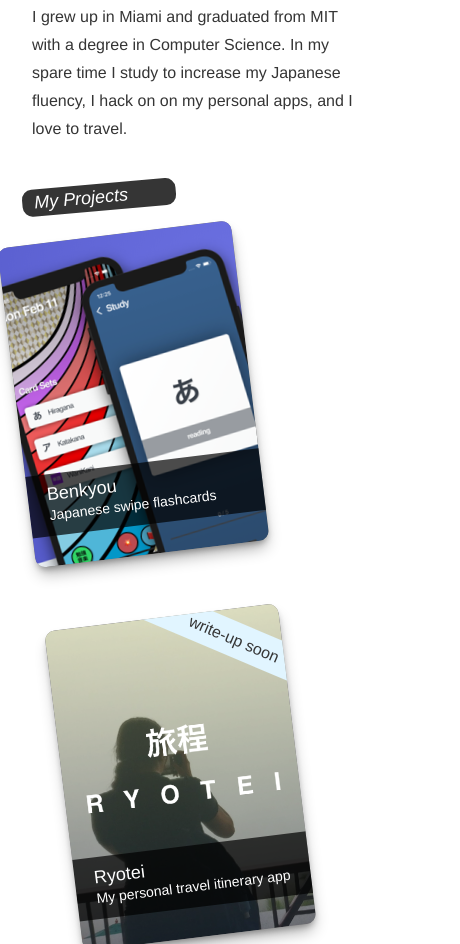
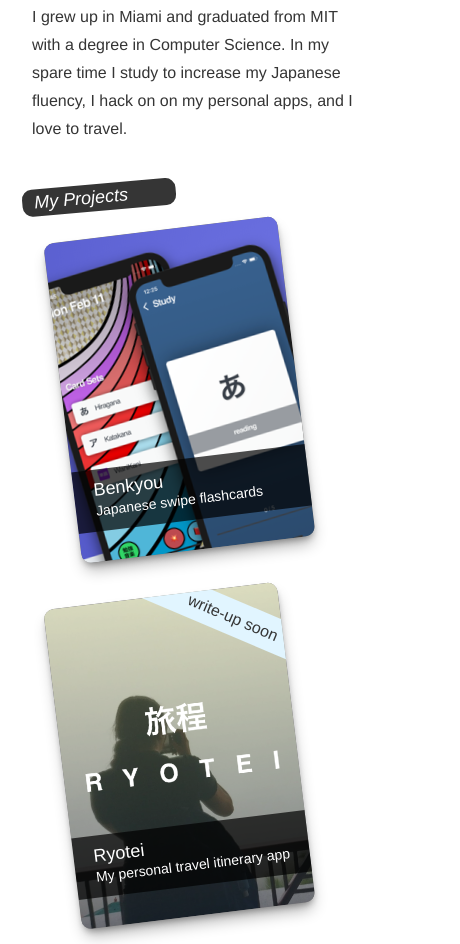
Before and after one commit to dslounge/raf.dev, a Gatsby site: page / in a window 390 px wide. Shown: the part 734-1678 px from the top of the page, 460 px wide, since content can reach past the window. Built offline with nearby package versions, Linux system fonts and the light colour scheme; Gatsby itself is replaced by a stand-in of ours.

Commit message:
fix mobile size

```diff
--- a/src/components/Project/style.scss
+++ b/src/components/Project/style.scss
@@ -90,3 +90,10 @@
     opacity: 1;
   }
 }
+
+@media only screen and (max-width: $mobile_boundary) {
+  .project {
+    transform: rotate(-7deg) translate(10px, -0px);
+    margin: 20px;
+  }
+}
--- a/src/global.scss
+++ b/src/global.scss
@@ -126,7 +126,7 @@
   text-align: center;
 }
 
-@media only screen and (max-width: 480px) {
+@media only screen and (max-width: $mobile_boundary) {
   .mainColumn {
     padding: 0 $spacing_base;
   }
@@ -146,13 +146,13 @@
   }
 
   .name {
-    font-size: 25px;
+    font-size: 22px;
     padding-left: 110px;
     padding-right: 10px;
   }
   .rafTitle {
     margin-top: 5px;
-    font-size: 18px;
+    font-size: 16px;
     padding-left: 110px;
     padding-right: 10px;
   }
@@ -180,4 +180,11 @@
       margin-right: $spacing_tiny;
     }
   }
+
+  .projects {
+    transform: rotate(0deg) translate(0px);
+    margin-bottom: 60px;
+    width: auto;
+    display: block;
+  }
 }
--- a/src/variables.scss
+++ b/src/variables.scss
@@ -8,3 +8,4 @@
 $bw0: #353535;
 $bw3: #999999;
 $bw5: #ffffff;
+$mobile_boundary: 480px;
```
